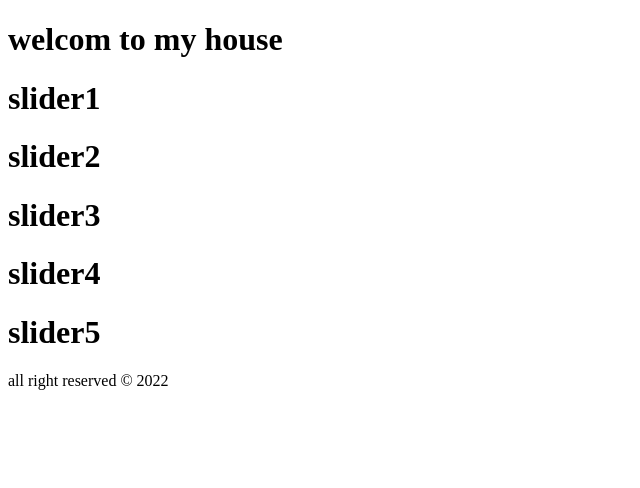
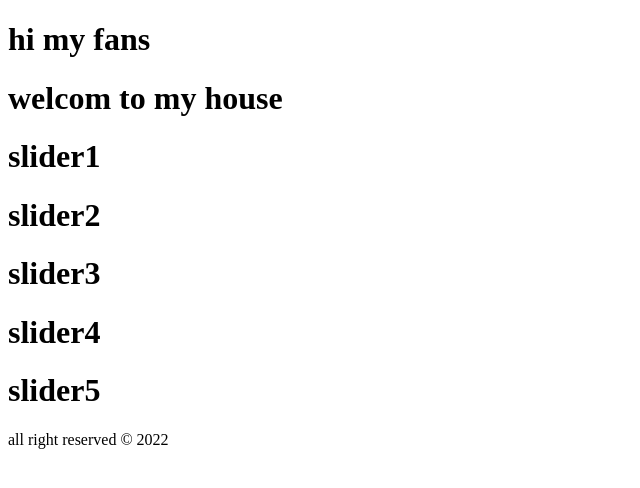
Before and after one commit to kazem2022/git-project-one, a website: page index.html in a window 1280 px wide. Shown: the whole page, without its empty margins (0-640 px from the left). Drawn offline with Linux system fonts and the light colour scheme.

Commit message:
header added

```diff
--- a/index.html
+++ b/index.html
@@ -6,6 +6,11 @@
     <title>Git learning with neon-learn</title>
  </head>
  <body>
+   <header>
+      <h1>
+         hi my fans
+      </h1>
+   </header>
    <header>
       <strong><h1>welcom to my house</h1></strong>
       <h1>slider1</h1>
```
